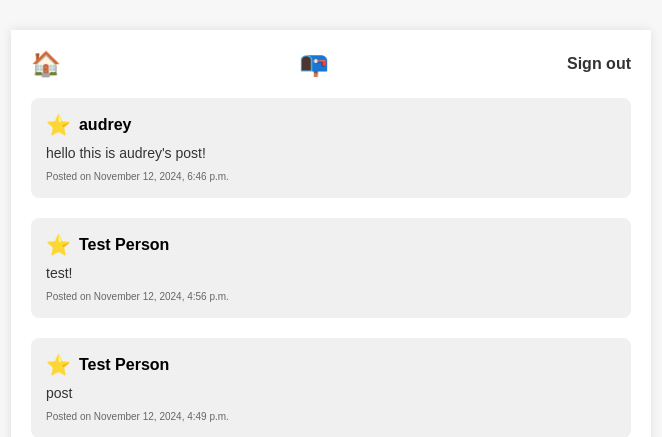
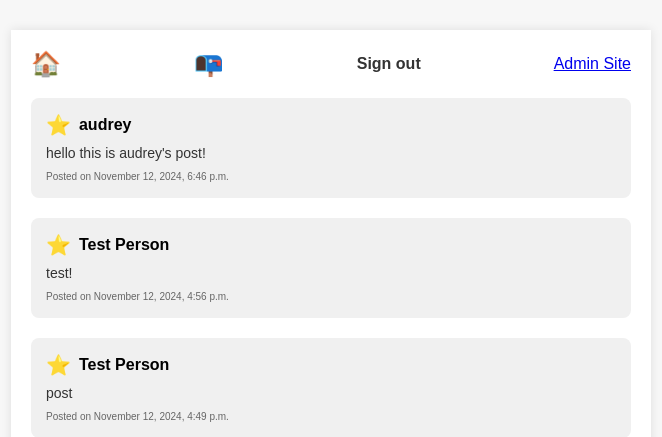
Before and after one commit to usd-cs/COMP-49X-24-25-port-inspector-intro-project, a Django app: page / in a window 1280 px wide. Shown: the top 437 px of the page, without its empty margins (309-971 px from the left). Run offline with Django 4.2, Linux system fonts and the light colour scheme; a user stored in the database is signed in; data comes from the database, SQL or seed files in the repository; tables that the repository leaves empty hold one stand-in row (values such as "Sample post").

Commit message:
feat: added a button on top nav bar that links to the admin site (will bypass needing to log in again)

```diff
--- a/intro_project/intro_app/templates/intro_app/homeNotSignedIn.html
+++ b/intro_project/intro_app/templates/intro_app/homeNotSignedIn.html
@@ -104,6 +104,9 @@
             {% if request.user.is_authenticated %}
             <a href="/logout/" class="sign-in">Sign out</a>
             {% endif %}
+            {% if request.user.is_staff %}
+            <a href="/admin/" class="admin-sign-in">Admin Site</a>
+            {% endif %}
         </div>
 
         <!-- Loop through each post -->
```
